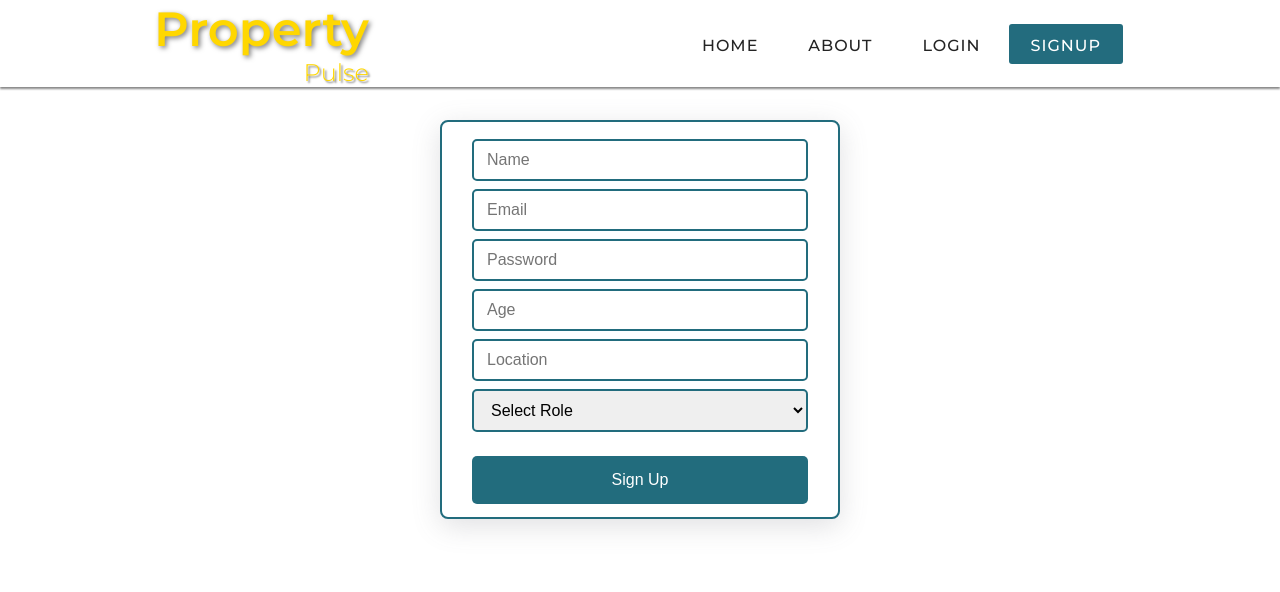
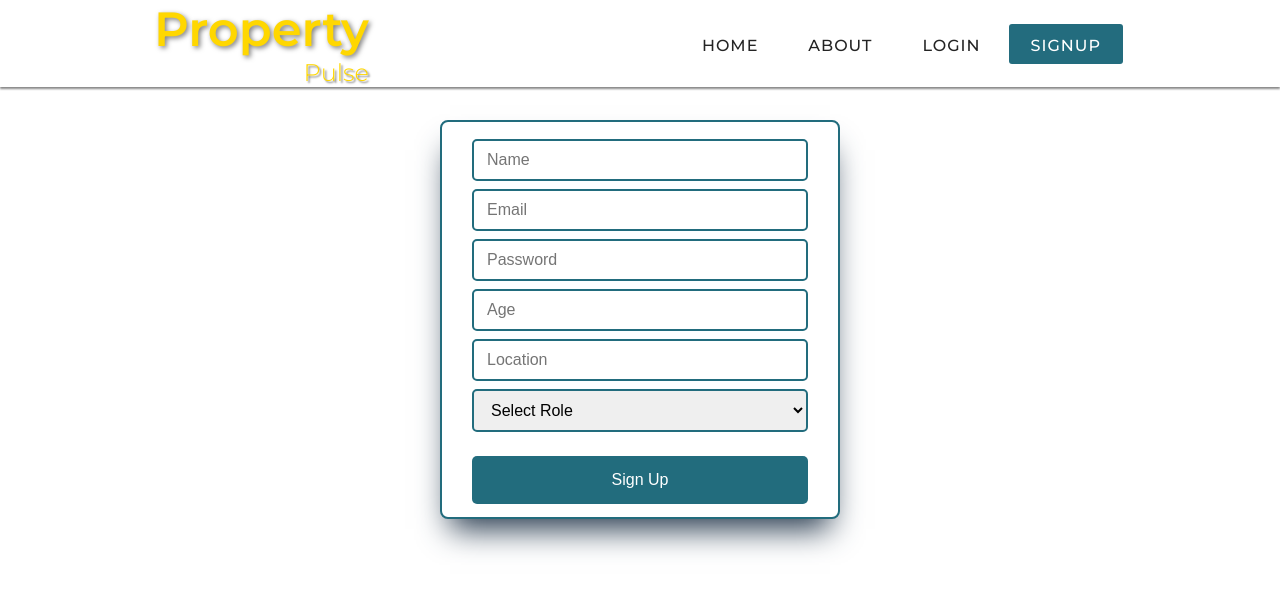
Before and after one commit to ikbal-hussain/Real-Estate-Accomodation, a React (Vite) app in the folder real_estate_app/: page /signup in a window 1280 px wide. Shown: the top 592 px of the page. Built offline with nearby package versions, Linux system fonts and the light colour scheme.

Commit message:
issues fixed

```diff
--- a/real_estate_app/src/styles/auth.css
+++ b/real_estate_app/src/styles/auth.css
@@ -6,18 +6,20 @@ body {
   align-items: center;
   /* height: 100vh; */
   /* margin: 0; */
+
 }
 
 .signup-form {
   background: white;
   border-radius: 8px;
-  box-shadow: rgba(100, 100, 111, 0.2) 0px 7px 29px 0px;
+ box-shadow: rgb(38, 57, 77) 0px 20px 30px -10px;
   padding: 13px 30px;
   width: 400px;
   transition: transform 0.3s;
   margin-top: 120px;
   width: 400px;
-  border: 2px solid #226c7d;;
+  border: 2px solid #226c7d;
+
 }
 
 .signup-form h2 {
@@ -81,7 +83,7 @@ body {
   background-color: #f9f9f9;
   width: 400px;
   margin-top: 170px;
-  box-shadow: rgba(100, 100, 111, 0.2) 0px 7px 29px 0px;
+  box-shadow: rgb(38, 57, 77) 0px 20px 30px -10px;
 }
 
 .login-form input {
```
